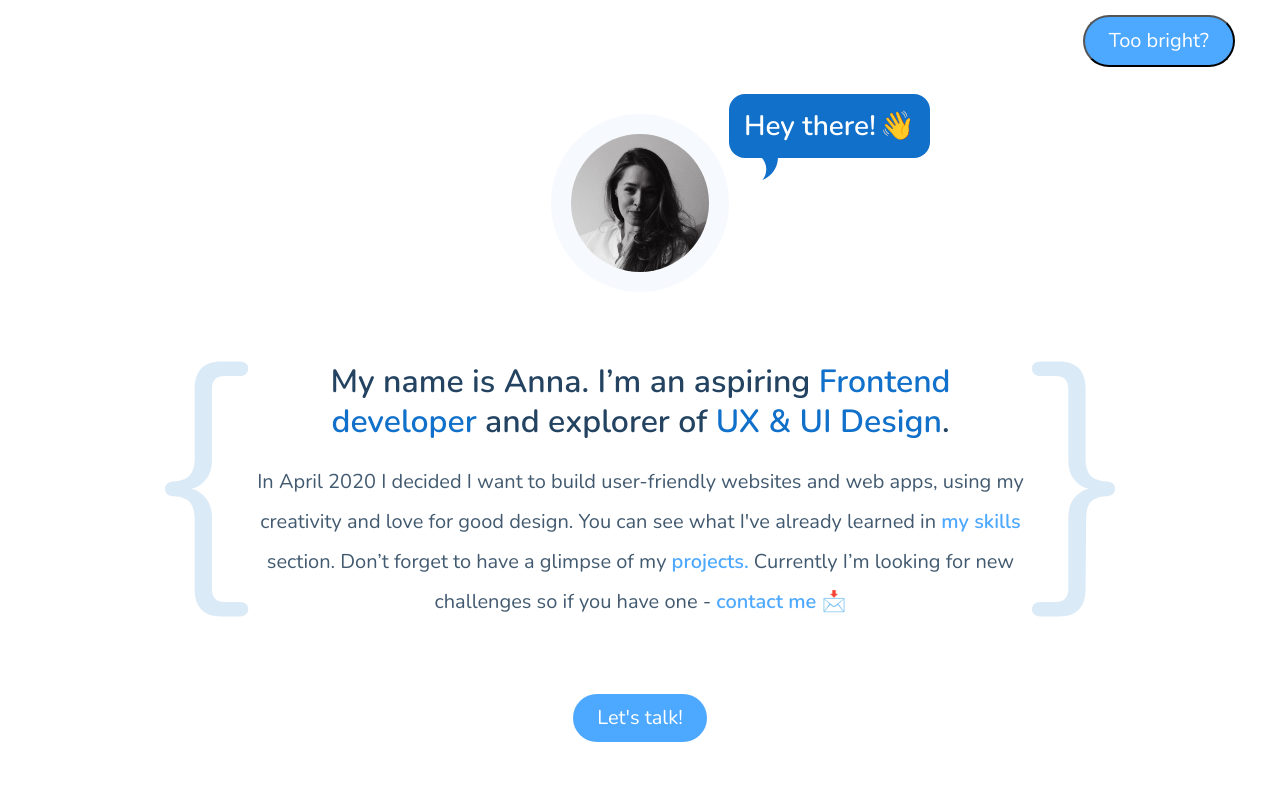
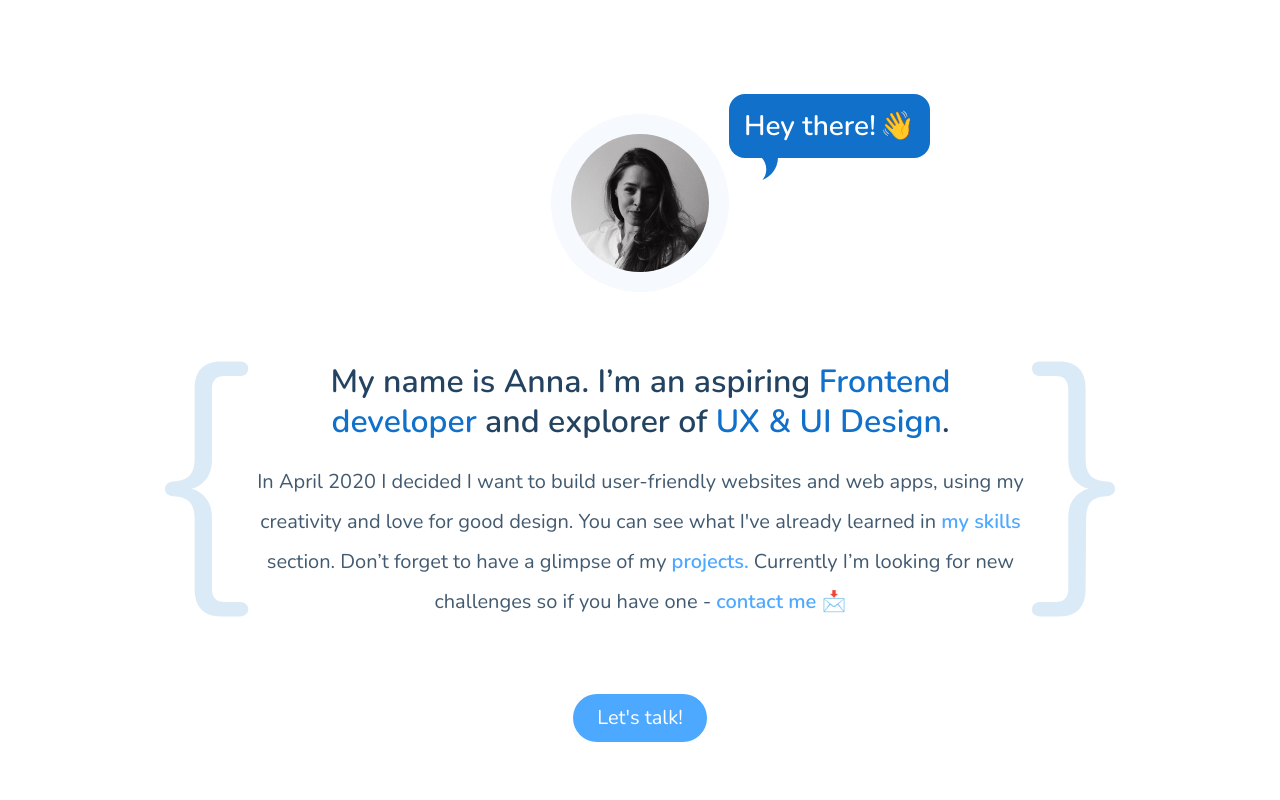
Before and after one commit to annaudziela/portfolio_project, a website built with webpack: page src/pages/index.html in a window 1280 px wide. Shown: the top 800 px of the page. Built offline with nearby package versions, Linux system fonts and the light colour scheme; no server answers.

Commit message:
fixed after crisp widget testing

```diff
--- a/src/pages/index.html
+++ b/src/pages/index.html
@@ -178,7 +178,7 @@
   <body>
     <main id="top">
       <header>
-        <button class="dark-mode dark-mode--js">Too bright?</button>
+
       </header>
       <section class="intro">
         <div class="intro__header">
```
